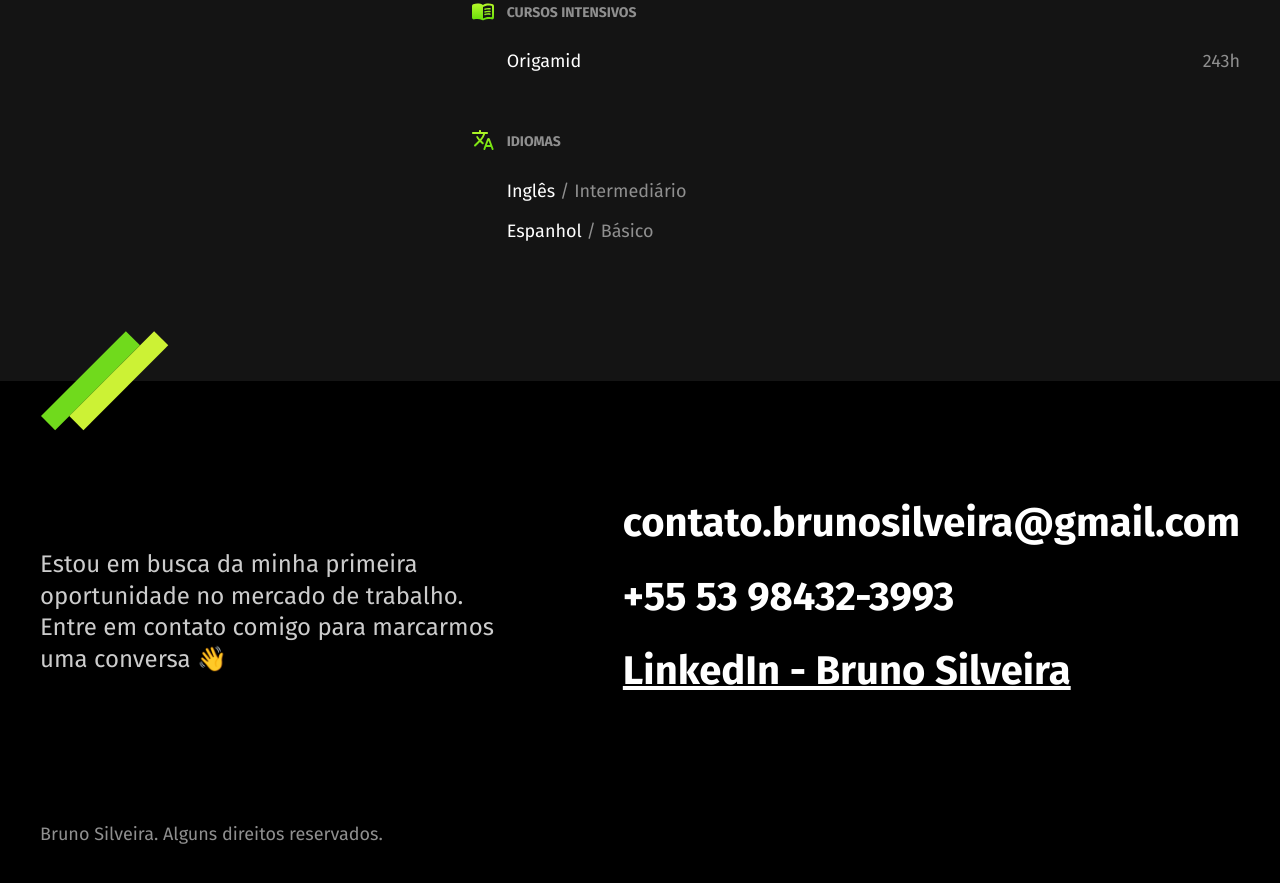
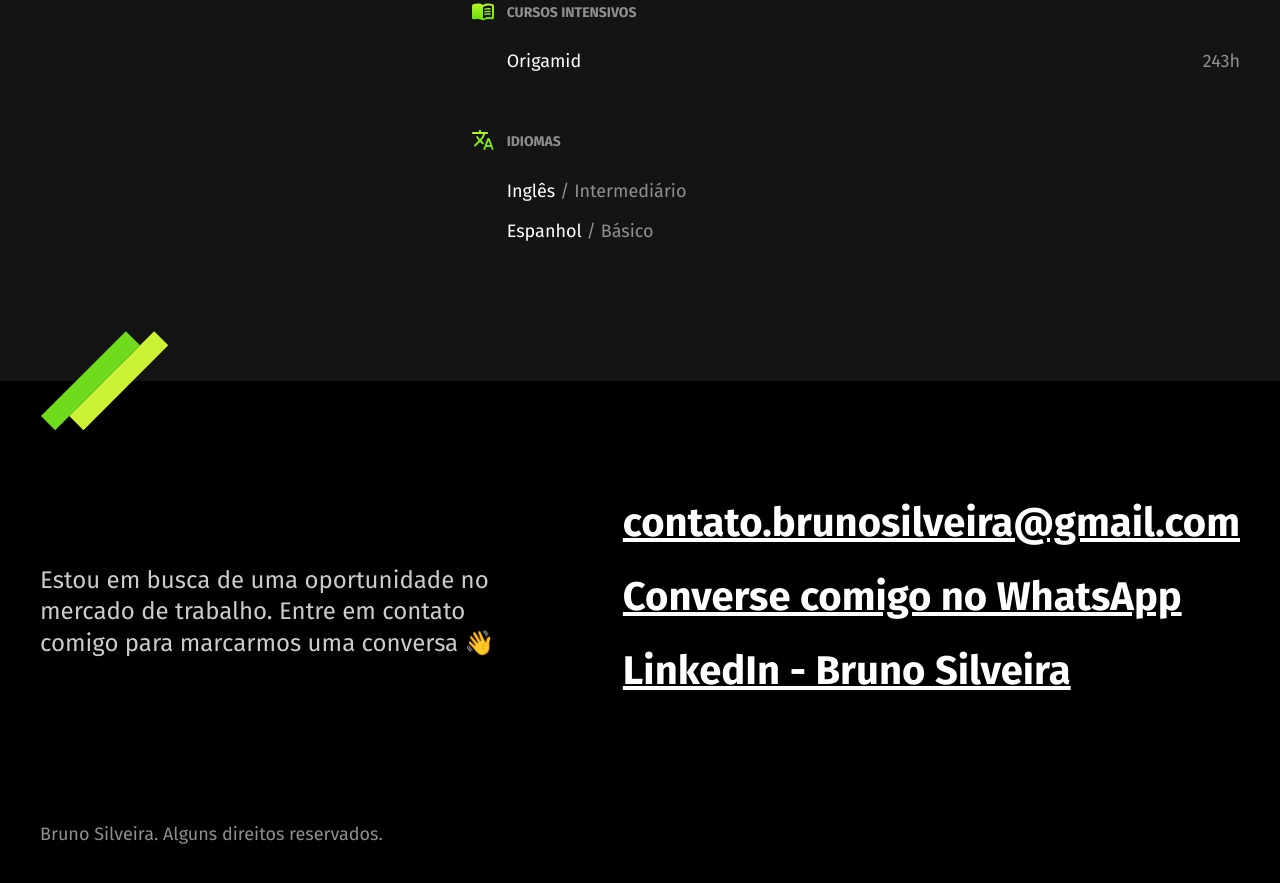
Before and after one commit to brcsilveira/brcsilveira.github.io, a plain HTML site: page index.html in a window 1280 px wide. Shown: the part 3112-3995 px from the top of the page. Drawn offline with Linux system fonts and the light colour scheme.

Commit message:
consertando os links dos contatos

```diff
--- a/index.html
+++ b/index.html
@@ -215,12 +215,14 @@
   <footer class="footer" id="contato">
     <div class="footer-container">
       <p class="footer-texto">
-        Estou em busca da minha primeira oportunidade no mercado de trabalho. Entre em contato comigo para marcarmos uma conversa 👋
+        Estou em busca de uma oportunidade no mercado de trabalho. Entre em contato comigo para marcarmos uma conversa 👋
       </p>
       <ul class="footer-contato">
-        <li>contato.brunosilveira@gmail.com</li>
-        <li>+55 53 98432-3993</li>
-        <li><a href="https://www.linkedin.com/in/bruno-silveira-b49712220/" target="_blank">LinkedIn - Bruno Silveira</a></li>
+        <li><a href="mailto:contato.brunosilveira@gmail.com" target="_blank">contato.brunosilveira@gmail.com</a>
+        </li>
+        <li><a href="https://wa.me/5553984323993" target="_blank">Converse comigo no WhatsApp</a>
+        </li>
+        <li><a href="https://www.linkedin.com/in/brcsilveira/" target="_blank">LinkedIn - Bruno Silveira</a></li>
       </ul>
       <p class="footer-copy">Bruno Silveira. Alguns direitos reservados.</p>
     </div>
--- a/script.js
+++ b/script.js
@@ -1,23 +1,23 @@
-document.addEventListener("DOMContentLoaded", function() {
+document.addEventListener("DOMContentLoaded", function () {
   // Obtém todos os links dentro das tags <li>
-    var links = document.querySelectorAll('li a');
+  var links = document.querySelectorAll(".header li a");
 
   // Itera sobre cada link
-    links.forEach(function(link) {
+  links.forEach(function (link) {
     // Adiciona um ouvinte de evento de clique a cada link
-        link.addEventListener('click', function(e) {
+    link.addEventListener("click", function (e) {
       // Previne o comportamento padrão do link
       e.preventDefault();
 
       // Obtém o alvo da âncora (o valor do atributo href)
-            var targetId = this.getAttribute('href').substring(1);
+      var targetId = this.getAttribute("href").substring(1);
 
       // Obtém a seção correspondente
       var targetSection = document.getElementById(targetId);
 
       // Rola suavemente para a seção
       targetSection.scrollIntoView({
-                behavior: 'smooth'
+        behavior: "smooth",
       });
     });
   });
```
Lines whose indentation alone changed are shown as unchanged.
